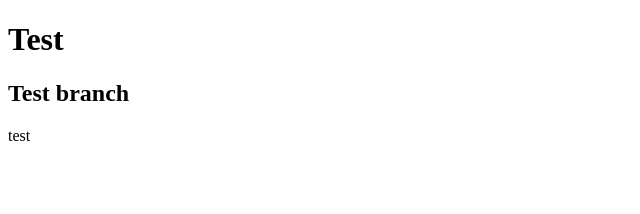
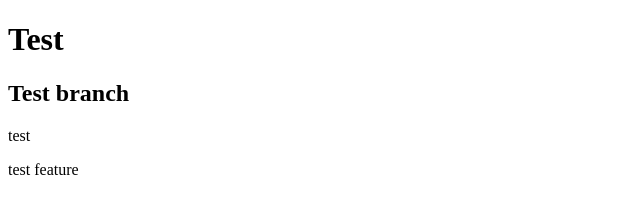
Before and after one commit to ThomasGenet/tests, a plain HTML site: page index.html in a window 1280 px wide. Shown: the full height of the page, 0-640 px from the left. Drawn offline with Linux system fonts and the light colour scheme.

Commit message:
Ajout p feature

```diff
--- a/index.html
+++ b/index.html
@@ -10,5 +10,6 @@
     <h1>Test</h1>
     <h2>Test branch</h2>
    <p>test</p>
+   <p>test feature</p>
 </body>
 </html>
```
